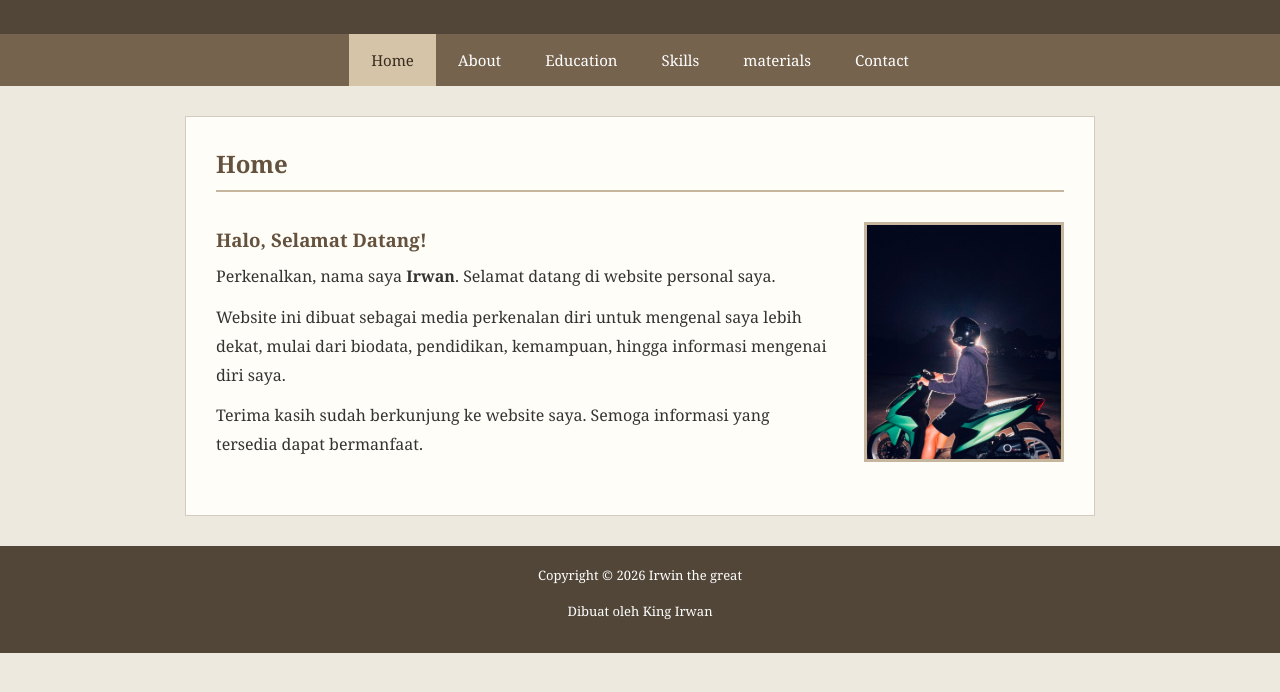
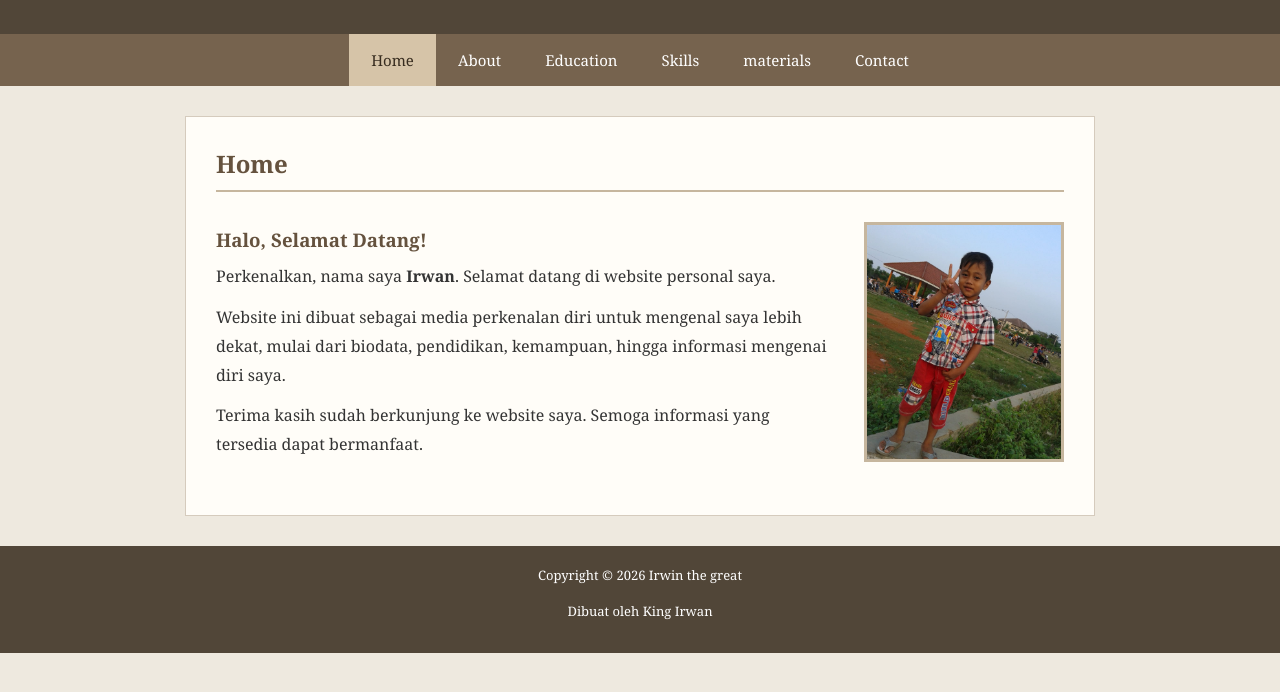
Before and after one commit to bimzztsr07-sys/Halaman-saya, a plain HTML site: page index.html in a window 1280 px wide. Shown: the part 104-796 px from the top of the page. Drawn offline with Linux system fonts and the light colour scheme.

Commit message:
Update index.html

```diff
--- a/index.html
+++ b/index.html
@@ -245,8 +245,8 @@
 
             <!-- GANTI DENGAN FOTO KAMU -->
             <div class="foto">
-                <img src="irwin
-.JPG" alt="Foto Saya">
+                <img src="irwan
+.jpg" alt="Foto Saya">
                 <!--
                 Hapus span di atas jika sudah memasukkan foto.
                 Contoh:
@@ -266,7 +266,7 @@
         <div class="home-content">
 
             <div class="foto">
-                <img src="irwan
+                <img src="motor
 .jpg" alt="Foto Saya">
                 <!-- Masukkan foto kedua di sini -->
             </div>
```
